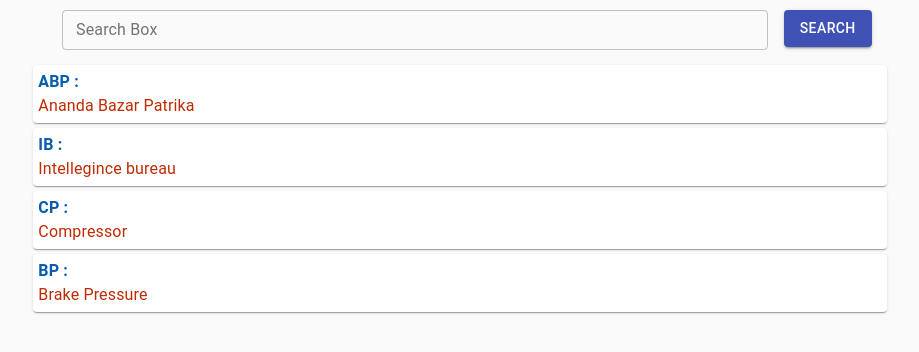
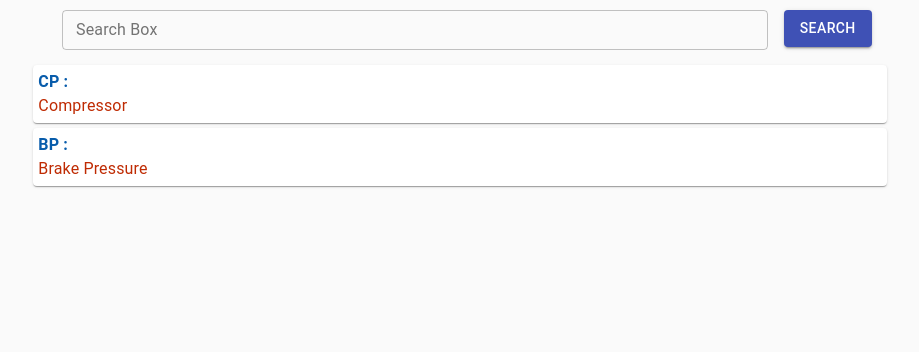
Before and after one commit to microStationCorp/abbr-client, a React (Create React App) app: page / in a window 1280 px wide. Shown: the top 352 px of the page, without its empty margins (180-1099 px from the left). Built offline with nearby package versions, Linux system fonts and the light colour scheme.

Commit message:
testing master

```diff
--- a/src/components/ResultData.js
+++ b/src/components/ResultData.js
@@ -3,8 +3,6 @@
 
 const ResultData = () => {
   const data = [
-    { keyWord: "ABP", value: "Ananda Bazar Patrika" },
-    { keyWord: "IB", value: "Intellegince bureau" },
     { keyWord: "CP", value: "Compressor" },
     { keyWord: "BP", value: "Brake Pressure" },
   ];
```
Also changed, not shown: 1 other file (tests, documents, lock files or other folders).
